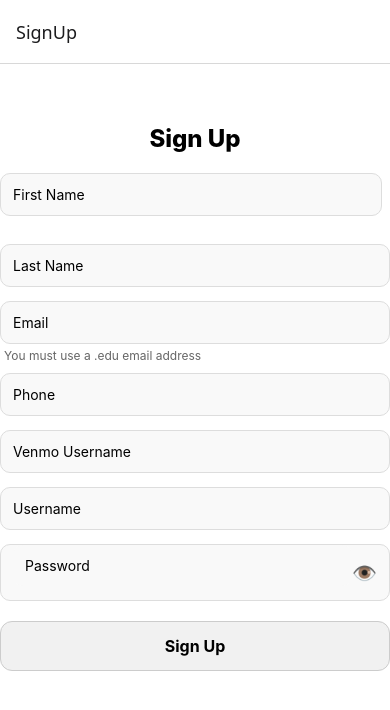
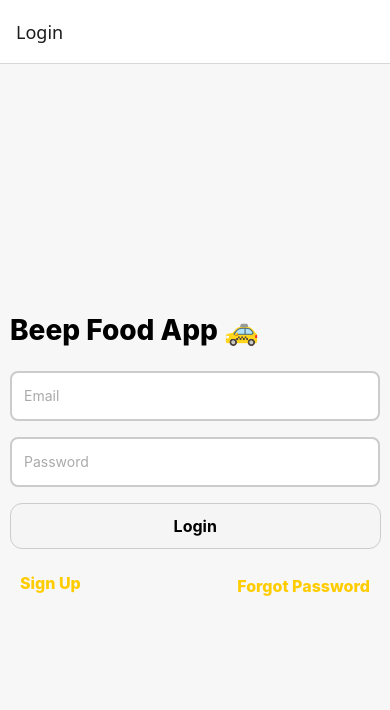
Before and after one commit to Fouts-C/Beep-Food, a React Native app: screen / in a window 390 px wide. Shown: the top 710 px of the page. Built offline with nearby package versions, Linux system fonts and the light colour scheme.

Commit message:
Finished sign up screen and added the image button

```diff
--- a/Source/AppNavigator.tsx
+++ b/Source/AppNavigator.tsx
@@ -2,18 +2,18 @@
 import { createNativeStackNavigator } from '@react-navigation/native-stack';
 import Login from './Login';
 import SignUpScreen from './SignUpScreen';
+import PasswordResetScreen from './PasswordResetScreen';
 import Main from './Main';
-import PasswordResetScreen from './PasswordResetScreen';
 
 const Stack = createNativeStackNavigator();
 
-export default function AppNavigator(): React.JSX.Element {
+export default function AppNavigator() {
   return (
-    <Stack.Navigator>
+    <Stack.Navigator initialRouteName="Login">
+      <Stack.Screen name="Login" component={Login} />
       <Stack.Screen name="SignUp" component={SignUpScreen} />
+      <Stack.Screen name="PasswordReset" component={PasswordResetScreen} />
       <Stack.Screen name="Main" component={Main} />
-      <Stack.Screen name="PasswordReset" component={PasswordResetScreen} />
-      <Stack.Screen name="Login" component={Login} />
     </Stack.Navigator>
   );
 }
--- a/Source/SignUpScreen.tsx
+++ b/Source/SignUpScreen.tsx
@@ -6,12 +6,12 @@
   TextInput,
   StyleSheet,
   TouchableOpacity,
-  // Image,
+  Image,
   Alert,
 } from 'react-native';
-// import { launchCamera, launchImageLibrary } from 'react-native-image-picker';
+import { launchImageLibrary } from 'react-native-image-picker';
 
-export default function SignUpScreen() {
+export default function SignUpScreen({ navigation }: { navigation: any }) {
   const [firstName, setFirstName] = useState('');
   const [lastName, setLastName] = useState('');
   const [email, setEmail] = useState('');
@@ -20,43 +20,47 @@
   const [username, setUsername] = useState('');
   const [password, setPassword] = useState('');
   const [hidePassword, setHidePassword] = useState(true);
-  // const [profilePic, setProfilePic] = useState<string | undefined>(undefined);
+  const [profilePic, setProfilePic] = useState<string | undefined>(undefined);
 
-  // const handleImagePick = () => {
-  //   launchImageLibrary({ mediaType: 'photo' }, (response) => {
-  //     if (response.assets && response.assets.length > 0) {
-  //       setProfilePic(response.assets[0].uri);
-  //     }
-  //   });
-  // };
+  const handleSignUp = () => {
+  Alert.alert('Account Created', 'You can now log in.');
+  navigation.navigate('Main');
+  };
+
+  const handleImagePick = () => {
+  launchImageLibrary({ mediaType: 'photo' }, (response) => {
+  if (response.assets && response.assets.length > 0) {
+  setProfilePic(response.assets[0].uri);
+  }
+  });
+  };
 
   return (
     <SafeAreaView style={styles.container}>
-      <Text style={styles.title}>Sign Up</Text>
 
       <View style={styles.row}>
         <TextInput
-          style={[styles.input, { flex: 1, marginRight: 8 }]}
+          style={[styles.input, { flex: 1, marginRight: 20 }]}
           placeholder="First Name"
           value={firstName}
           onChangeText={setFirstName}
         />
 
-        {/* Image upload button removed */}
-        {/* <TouchableOpacity onPress={handleImagePick} style={styles.profileIcon}>
+        {/* Image upload button */}
+        {<TouchableOpacity onPress={handleImagePick} style={styles.profileIcon}>
           {profilePic ? (
             <Image source={{ uri: profilePic }} style={styles.profilePic} />
           ) : (
             <Image
-              source={require('../../Images/blankImageIcon.jpg')}
+              source={require('../Images/blankImageIcon.jpg')}
               style={styles.profilePic}
             />
           )}
-        </TouchableOpacity> */}
+        </TouchableOpacity>}
       </View>
 
       <TextInput
-        style={styles.input}
+        style={styles.lastName}
         placeholder="Last Name"
         value={lastName}
         onChangeText={setLastName}
@@ -93,20 +97,14 @@
         onChangeText={setUsername}
       />
 
-      <View style={styles.passwordWrapper}>
-        <TextInput
-          style={[styles.input, { flex: 1, borderWidth: 0 }]}
-          placeholder="Password"
-          value={password}
-          onChangeText={setPassword}
-          secureTextEntry={hidePassword}
-        />
-        <TouchableOpacity onPress={() => setHidePassword(!hidePassword)}>
-          <Text style={{ fontSize: 20 }}>{hidePassword ? '👁️' : '🙈'}</Text>
-        </TouchableOpacity>
-      </View>
+      <TextInput
+        style={styles.input}
+        placeholder="Password"
+        value={password}
+        onChangeText={setPassword}
+      />
 
-      <TouchableOpacity style={styles.signUpBtn}>
+      <TouchableOpacity style={styles.signUpBtn} onPress={handleSignUp}>
         <Text style={styles.signUpText}>Sign Up</Text>
       </TouchableOpacity>
     </SafeAreaView>
@@ -120,12 +118,6 @@
     padding: 20,
     paddingTop: 60,
   },
-  title: {
-    fontSize: 24,
-    fontWeight: '800',
-    marginBottom: 20,
-    textAlign: 'center',
-  },
   input: {
     backgroundColor: '#f9f9f9',
     borderColor: '#ddd',
@@ -134,33 +126,50 @@
     paddingHorizontal: 12,
     paddingVertical: 12,
     marginBottom: 14,
+    marginRight: 10,
+    marginLeft: 10,
+  },
+  lastName: {
+    backgroundColor: '#f9f9f9',
+    borderColor: '#ddd',
+    borderWidth: 1,
+    borderRadius: 10,
+    paddingHorizontal: 12,
+    paddingVertical: 12,
+    marginBottom: 20,
+    marginRight: 175,
+    marginLeft: 10,
+    marginTop: -60,
   },
   note: {
     fontSize: 12,
     color: '#666',
     marginTop: -10,
     marginBottom: 10,
-    marginLeft: 4,
+    marginLeft: 14,
   },
   row: {
     flexDirection: 'row',
     alignItems: 'center',
     marginBottom: 14,
   },
-  // profileIcon: {
-  //   width: 70,
-  //   height: 70,
-  //   borderRadius: 35,
-  //   backgroundColor: '#eee',
-  //   justifyContent: 'center',
-  //   alignItems: 'center',
-  // },
-  // profilePic: {
-  //   width: 70,
-  //   height: 70,
-  //   borderRadius: 35,
-  //   resizeMode: 'cover',
-  // },
+  profileIcon: {
+    width: 150,
+    height: 150,
+    borderRadius: 35,
+    backgroundColor: '#fff',
+    justifyContent: 'center',
+    alignItems: 'center',
+    marginTop: 20,
+    marginRight: 5,
+  },
+  profilePic: {
+    width: 150,
+    height: 150,
+    borderRadius: 35,
+    marginTop: 10,
+    marginRight: 10,
+  },
   passwordWrapper: {
     flexDirection: 'row',
     alignItems: 'center',
@@ -178,6 +187,8 @@
     borderRadius: 12,
     paddingVertical: 14,
     alignItems: 'center',
+    marginLeft: 10,
+    marginRight: 10,
   },
   signUpText: {
     fontSize: 16,
```
Also changed, not shown: index.js (line endings or trailing spaces).
